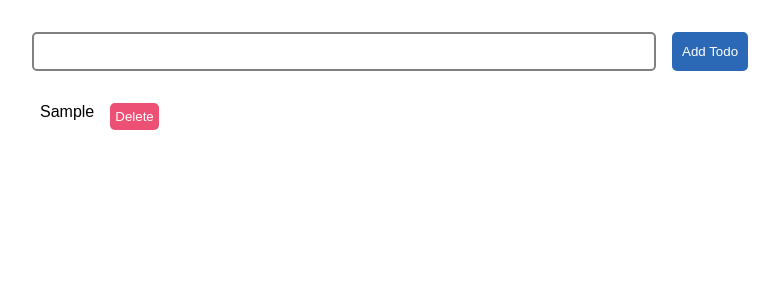
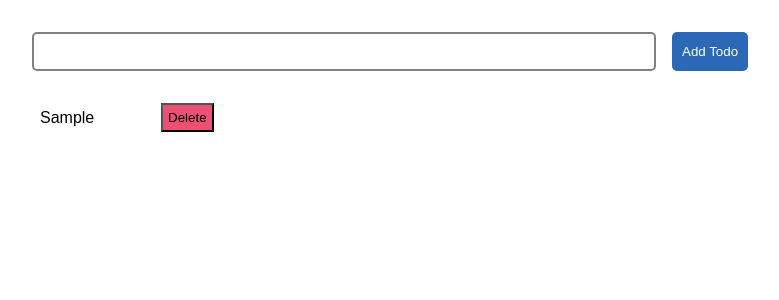
Before and after one commit to vmanidev/react-hooks, a React (Vite) app in the folder react-todo/: page / in a window 1280 px wide. Both pictures are taken after typing "Sample" into the empty fields and a click on the button "Add Todo". Shown: the top 300 px of the page, without its empty margins (8-787 px from the left). Built offline with nearby package versions, Linux system fonts and the light colour scheme.

Commit message:
add style to buttons

```diff
--- a/react-todo/src/style.css
+++ b/react-todo/src/style.css
@@ -12,11 +12,23 @@ button {
 
 .delete-btn {
   background: #ed5075;
+}
+
+.edit-btn {
+  background: #2b69b6;
+}
+
+.button {
   color: white;
   outline: none;
   border: none;
   border-radius: 5px;
   height: 2em;
+}
+
+.btn-container {
+  display: flex;
+  gap: 1em;
 }
 
 #add-todo-container {
@@ -52,6 +64,7 @@ ul {
 
 li {
   display: grid;
-  grid-template-columns: 1fr 1fr 1fr;
+  grid-template-columns: 2fr 1fr;
   gap: 1em;
+  align-items: center;
 }
```
